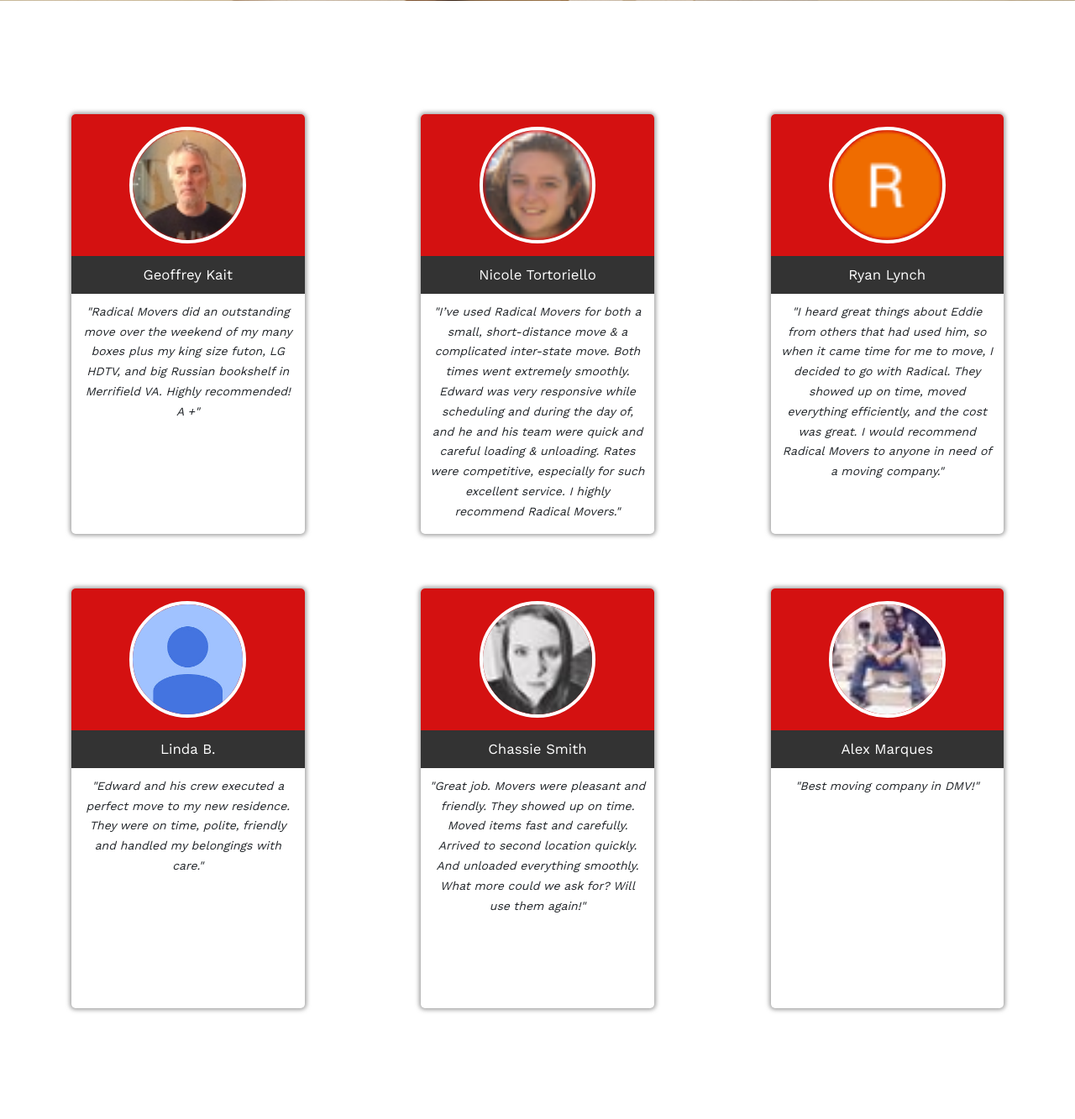
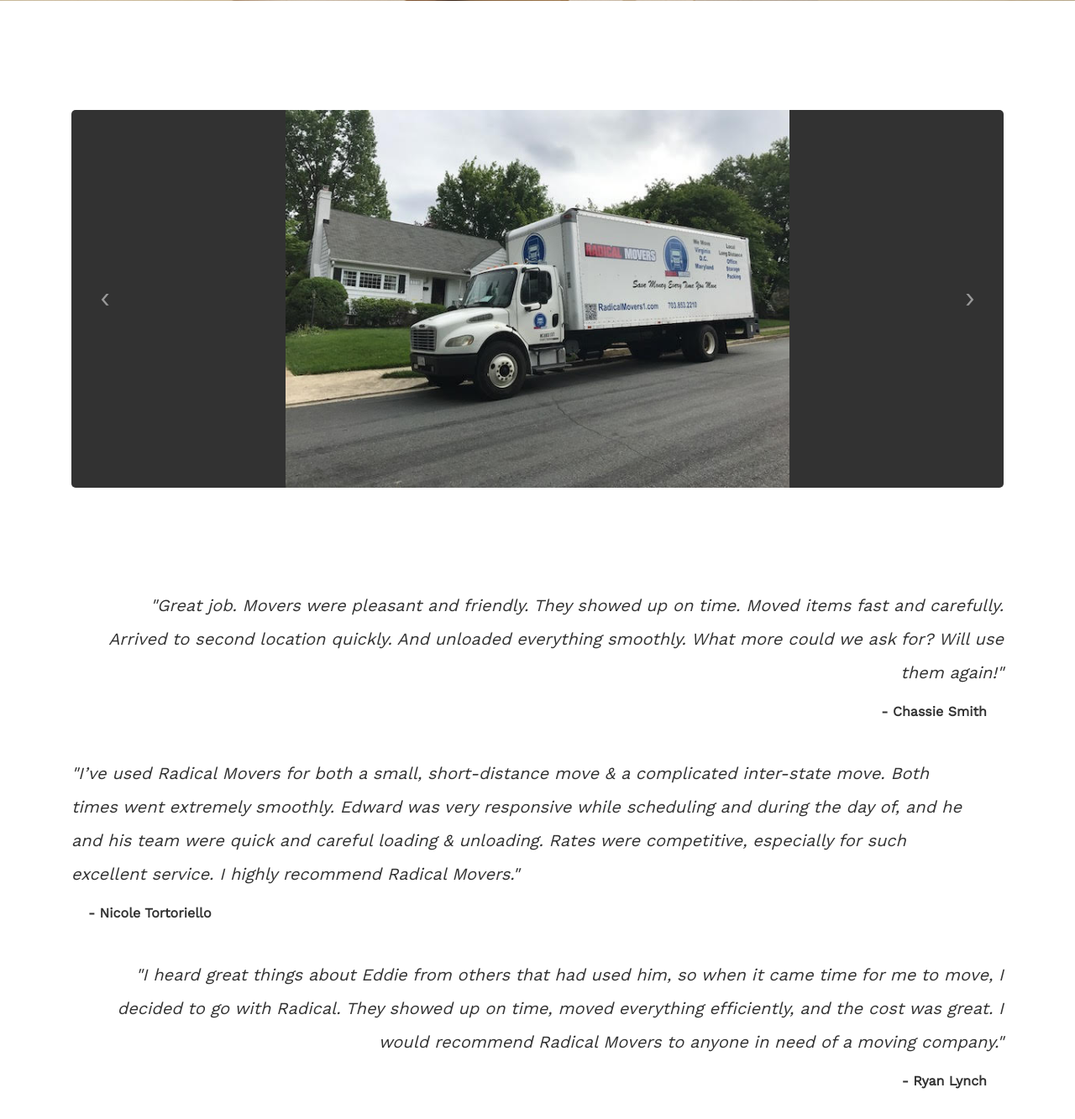
Before and after one commit to AJMarquez99/RadicalMovers, a PHP site: page / in a window 1280 px wide. Shown: the part 3486-4819 px from the top of the page at 84% size. Run offline with PHP 8.4, Linux system fonts and the light colour scheme; some libraries are stand-ins or nearby versions.

Commit message:
(AMarquez - M) Fixed Testimonials, moved Gallery, working on Maps and Footer and About

```diff
--- a/components/_map.html
+++ b/components/_map.html
@@ -4,16 +4,5 @@
     <div class="row">
       <iframe src="https://www.google.com/maps/embed?pb=!1m18!1m12!1m3!1d795330.19012743!2d-77.78866096710178!3d38.86088346819534!2m3!1f0!2f0!3f0!3m2!1i1024!2i768!4f13.1!3m3!1m2!1s0x89b64c9ca63cffe5%3A0x8866f05280cb683d!2sRadical+Movers+LLC!5e0!3m2!1sen!2sus!4v1548735278540" frameborder="0" style="border:0" allowfullscreen></iframe>
     </div>
-    <div class="row d-none d-md-block mt-md-5">
-      <div class="gallery-aesthetic">
-        <div class="gallery-container" id="gallery_container">
-          <div class="mySlides" data-img-src="images/gallery1.jpg"></div>
-          <div class="mySlides" data-img-src="images/gallery2.jpg"></div>
-          <div class="mySlides" data-img-src="images/gallery3.jpg"></div>
-          <div class="mySlides" data-img-src="images/gallery4.jpg"></div>
-          <div class="mySlides" data-img-src="images/gallery5.jpg"></div>
-        </div>
-      </div>
-    </div>
   </div>
 </section>
--- a/components/_testimonials.html
+++ b/components/_testimonials.html
@@ -30,7 +30,7 @@
       </a>
     </div>
   -->
-    <div class="row justify-content-between">
+    <!--<div class="row justify-content-between">
       <div class="col-3 new-testimonial-container">
         <div class="image-container">
           <img src="images/gk_user.jpg" alt="">
@@ -99,6 +99,35 @@
           <p>"Best moving company in DMV!"</p>
         </div>
       </div>
+    </div>-->
+    <div class="row d-none d-md-block mt-md-5 mb-md-5">
+      <div class="gallery-aesthetic">
+        <div class="gallery-container" id="gallery_container">
+          <div class="mySlides" data-img-src="images/gallery1.jpg"></div>
+          <div class="mySlides" data-img-src="images/gallery3.jpg"></div>
+          <div class="mySlides" data-img-src="images/gallery4.jpg"></div>
+          <div class="mySlides" data-img-src="images/gallery5.jpg"></div>
+        </div>
+      </div>
+    </div>
+    <div class="testimonial-message-new">
+      <p>"Great job. Movers were pleasant and friendly. They showed up on time. Moved items fast and carefully. Arrived to second location quickly. And unloaded everything smoothly. What more could we ask for? Will use them again!"</p>
+      <span>- Chassie Smith</span>
+    </div>
+    <div class="testimonial-message-new">
+      <p>"I’ve used Radical Movers for both a small, short-distance move & a complicated inter-state move. Both times went extremely smoothly. Edward was very responsive while scheduling and during the day of, and he and his team were quick and careful loading & unloading. Rates were competitive, especially for such excellent service. I highly recommend Radical Movers."</p>
+      <span>- Nicole Tortoriello</span>
+    </div>
+    <div class="testimonial-message-new">
+      <p>"I heard great things about Eddie from others that had used him, so when it came time for me to move, I decided to go with Radical. They showed up on time, moved everything efficiently, and the cost was great. I would recommend Radical Movers to anyone in need of a moving company."</p>
+      <span>- Ryan Lynch</span>
+    </div>
+    <h3>Want to Leave a Review</h3>
+    <span>Click on the Links Below</span>
+    <div class="testimonial-links">
+      <a href="https://www.google.com/search?q=radical+movers&oq=radical+movers&aqs=chrome..69i57j69i60j69i59l2j0.10533j0j4&sourceid=chrome&ie=UTF-8#lrd=0x89b64c9ca63cffe5:0x8866f05280cb683d,3,,," target="_blank"><i class="fab fa-google"></i></a>
+      <a href="https://www.yelp.com/biz/radical-movers-fairfax" target="_blank" ><i class="fab fa-yelp"></i></a>
+      <a href="https://www.facebook.com/pg/Radical.Movers.llc/reviews/?referrer=page_recommendations_see_all&ref=page_internal" target="_blank" ><i class="fab fa-facebook-f"></i></a>
     </div>
   </div>
 </section>
--- a/css/master.css
+++ b/css/master.css
@@ -510,12 +510,12 @@ polygon.arrow-top {
   display: flex;
   justify-content: center;
   align-items: center;
-}
-.tips-container li:nth-of-type(odd) {
-  top: -10px;
-}
-.tips-container li:nth-of-type(even) {
-  top: 30px;
+  /*&:nth-of-type(odd) {
+    top: -10px;
+  }
+  &:nth-of-type(even) {
+    top: 30px;
+  }*/
 }
 .tips-container li:hover {
   transform: scale(1.1);
@@ -720,6 +720,67 @@ polygon.arrow-top {
   align-items: center;
   margin: 35px 0;
 }
+#radical_testimonials h3 {
+  font-family: "Cabin", sans-serif;
+  font-weight: bold;
+  font-size: 3em;
+  text-align: center;
+}
+#radical_testimonials h3 + span {
+  color: #999999;
+  font-size: 2em;
+  font-family: "Work Sans", sans-serif;
+  display: block;
+  width: 100%;
+  text-align: center;
+  margin-top: 25px;
+}
+
+.gallery-container {
+  width: 100%;
+  margin: 30px auto;
+  position: relative;
+  padding-bottom: 0;
+  margin-bottom: 120px;
+}
+.gallery-container .mySlides {
+  display: none;
+  background-color: #323232;
+  border-radius: 5px;
+}
+.gallery-container .active {
+  display: flex;
+  height: 450px;
+  justify-content: center;
+  align-items: center;
+}
+.gallery-container .active img {
+  width: auto;
+  height: 100%;
+}
+.gallery-container button {
+  background: unset;
+  border: none;
+  font-size: 3em;
+  color: #FFF;
+  opacity: 0.5;
+  position: absolute;
+  left: 0;
+  top: 50%;
+  transform: translateY(-50%);
+  outline: none;
+  height: 100%;
+  width: 80px;
+  border-radius: 5px;
+}
+.gallery-container button:hover {
+  background-color: rgba(0, 0, 0, 0.2);
+  opacity: 1;
+}
+.gallery-container .next {
+  left: unset;
+  right: 0;
+}
 
 .testimonial {
   display: flex;
@@ -818,6 +879,75 @@ polygon.arrow-top {
   font-style: italic;
 }
 
+.testimonial-message-new {
+  width: 100%;
+  font-size: 2em;
+  font-family: "Work Sans", sans-serif;
+  color: #323232;
+  text-align: left;
+  padding-right: 30px;
+}
+.testimonial-message-new p {
+  font-style: italic;
+  line-height: 2em;
+}
+.testimonial-message-new span {
+  font-size: 0.8em;
+  font-weight: 600;
+  padding-left: 20px;
+}
+.testimonial-message-new:nth-of-type(even) {
+  text-align: right;
+  padding-right: 0;
+  padding-left: 30px;
+}
+.testimonial-message-new:nth-of-type(even) span {
+  padding-left: 0;
+  padding-right: 20px;
+}
+.testimonial-message-new:not(:last-of-type) {
+  padding-bottom: 40px;
+}
+
+.testimonial-links {
+  width: 100%;
+  display: flex;
+  justify-content: center;
+  align-items: center;
+  font-size: 4em;
+  margin-top: 70px;
+}
+.testimonial-links a {
+  width: auto;
+  margin: 0 20px;
+}
+.testimonial-links a:hover i {
+  box-shadow: 0px 0px 7px 0px #969696;
+  transform: translateY(5px);
+  transition: box-shadow 0.5s, transform 0.5s;
+}
+.testimonial-links i {
+  display: block;
+  color: #FFF;
+  width: 60px;
+  height: 60px;
+  display: flex;
+  justify-content: center;
+  align-items: center;
+  border-radius: 5px;
+  box-shadow: 0px 5px 7px 0px #969696;
+  transition: box-shadow 0.5s, transform 0.5s;
+}
+.testimonial-links i[class$=google] {
+  background-color: #4285f4;
+}
+.testimonial-links i[class$=yelp] {
+  background-color: #d32323;
+}
+.testimonial-links i[class$=facebook-f] {
+  background-color: #3b5998;
+}
+
 #radical_map {
   background-image: url("../images/usMap3.jpg");
 }
@@ -897,49 +1027,6 @@ polygon.arrow-top {
   background-position: center;
   background-repeat: no-repeat;
   background-size: cover;
-}
-
-.gallery-container {
-  width: 100%;
-  margin: 30px auto;
-  position: relative;
-  padding-bottom: 0;
-}
-.gallery-container .mySlides {
-  display: none;
-  background-color: #323232;
-}
-.gallery-container .active {
-  display: flex;
-  height: 450px;
-  justify-content: center;
-  align-items: center;
-}
-.gallery-container .active img {
-  width: auto;
-  height: 100%;
-}
-.gallery-container button {
-  background: unset;
-  border: none;
-  font-size: 3em;
-  color: #FFF;
-  opacity: 0.5;
-  position: absolute;
-  left: 0;
-  top: 50%;
-  transform: translateY(-50%);
-  outline: none;
-  height: 100%;
-  width: 80px;
-}
-.gallery-container button:hover {
-  background-color: rgba(0, 0, 0, 0.2);
-  opacity: 1;
-}
-.gallery-container .next {
-  left: unset;
-  right: 0;
 }
 
 #radical_footer {
--- a/sass/_map.scss
+++ b/sass/_map.scss
@@ -78,47 +78,5 @@
 }
 
 //New Stuff
-.gallery-container {
-  width: 100%;
-  margin: 30px auto;
-  position: relative;
-  padding-bottom: 0;
-  .mySlides {
-    display: none;
-    background-color: rgb( 50, 50, 50)
-  }
-  .active {
-    display: flex;
-    height: 450px;
-    justify-content: center;
-    align-items: center;
-    img {
-      width: auto;
-      height: 100%;
-    }
-  }
-  button {
-    //animation: calc(#{$main-duration}*2) infinite alternate glow;
-    background: unset;
-    border: none;
-    font-size: 3em;
-    color: #FFF;
-    opacity: 0.5;
-    position: absolute;
-    left: 0;
-    top: 50%;
-    transform: translateY(-50%);
-    outline: none;
-    height: 100%;
-    width: 80px;
-    &:hover {
-      background-color: rgba(0, 0, 0, 0.2);
-      opacity: 1;
-    }
-  }
-  .next {
-    left: unset;
-    right: 0;
-  }
-}
+
 //End new stuf
--- a/sass/_services.scss
+++ b/sass/_services.scss
@@ -251,12 +251,12 @@
     display: flex;
     justify-content: center;
     align-items: center;
-    &:nth-of-type(odd) {
+    /*&:nth-of-type(odd) {
       top: -10px;
     }
     &:nth-of-type(even) {
       top: 30px;
-    }
+    }*/
     &:hover {
       transform: scale(1.1);
       background-color: $primary-color;
--- a/sass/_testimonials.scss
+++ b/sass/_testimonials.scss
@@ -18,6 +18,68 @@
     justify-content: space-between;
     align-items: center;
     margin: 35px 0;
+  }
+  h3 {
+    font-family: $heading-font;
+    font-weight: bold;
+    font-size: 3em;
+    text-align: center;
+  }
+  h3 + span {
+    color: darken($header-color, 10%);
+    font-size: 2em;
+    font-family: $nav-font;
+    display: block;
+    width: 100%;
+    text-align: center;
+    margin-top: 25px;
+  }
+}
+
+.gallery-container {
+  width: 100%;
+  margin: 30px auto;
+  position: relative;
+  padding-bottom: 0;
+  margin-bottom: 120px;
+  .mySlides {
+    display: none;
+    background-color: rgb( 50, 50, 50);
+    border-radius: 5px;
+  }
+  .active {
+    display: flex;
+    height: 450px;
+    justify-content: center;
+    align-items: center;
+    img {
+      width: auto;
+      height: 100%;
+    }
+  }
+  button {
+    //animation: calc(#{$main-duration}*2) infinite alternate glow;
+    background: unset;
+    border: none;
+    font-size: 3em;
+    color: #FFF;
+    opacity: 0.5;
+    position: absolute;
+    left: 0;
+    top: 50%;
+    transform: translateY(-50%);
+    outline: none;
+    height: 100%;
+    width: 80px;
+    border-radius: 5px;
+    &:hover {
+      background-color: rgba(0, 0, 0, 0.2);
+      opacity: 1;
+    }
+  }
+  .next {
+    left: unset;
+    right: 0;
   }
 }
 
@@ -119,3 +181,72 @@
     }
   }
 }
+
+.testimonial-message-new {
+  width: 100%;
+  font-size: 2em;
+  font-family: $nav-font;
+  color: rgb(50,50,50);
+  text-align: left;
+  padding-right: 30px;
+  p {
+    font-style: italic;
+    line-height: 2em;
+  }
+  span {
+    font-size: 0.8em;
+    font-weight: 600;
+    padding-left: 20px;
+  }
+  &:nth-of-type(even) {
+    text-align: right;
+    padding-right: 0;
+    padding-left: 30px;
+    span {
+      padding-left: 0;
+      padding-right: 20px;
+    }
+  }
+  &:not(:last-of-type) {
+    padding-bottom: 40px;
+  }
+}
+
+.testimonial-links {
+  width: 100%;
+  display: flex;
+  justify-content: center;
+  align-items: center;
+  font-size: 4em;
+  margin-top: 70px;
+  a {
+    width: auto;
+    margin: 0 20px;
+    &:hover i {
+      box-shadow: 0px 0px 7px 0px rgb(150, 150, 150);
+      transform: translateY(5px);
+      transition: box-shadow 0.5s, transform 0.5s;
+    }
+  }
+  i {
+    display: block;
+    color: #FFF;
+    width: 60px;
+    height: 60px;
+    display: flex;
+    justify-content: center;
+    align-items: center;
+    border-radius: 5px;
+    box-shadow: 0px 5px 7px 0px rgb(150, 150, 150);
+    transition: box-shadow 0.5s, transform 0.5s;
+    &[class$="google"] {
+      background-color: rgb(66,133,244);
+    }
+    &[class$="yelp"] {
+      background-color: #d32323;
+    }
+    &[class$="facebook-f"] {
+      background-color: #3b5998;
+    }
+  }
+}
```
Also changed, not shown: images/localService.jpg, images/test-background1.jpg (renamed from images/gallery2.jpg), 2 other files.
